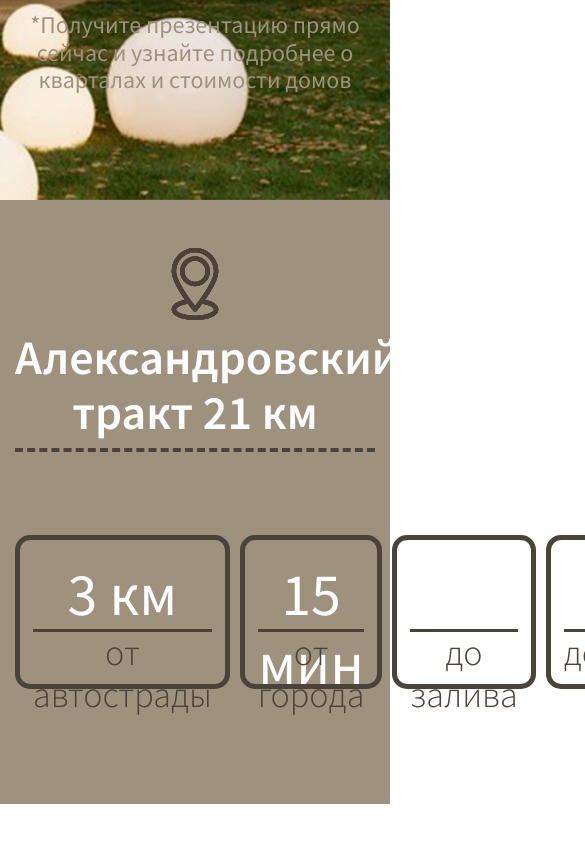
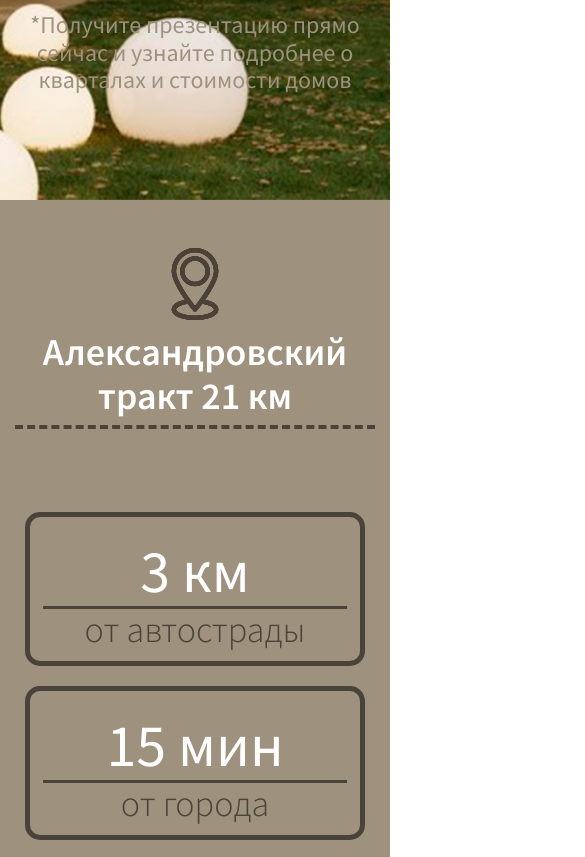
Before and after one commit to Mardvey/Organic, a website: page app/index.html in a window 390 px wide. Shown: the part 850-1707 px from the top of the page, 585 px wide, since content can reach past the window. Before the commit the page ends 1654 px from the top, so only its background shows below. Drawn offline with nearby package versions, Linux system fonts and the light colour scheme; files that its build step writes are made by us from their sources.

Commit message:
added adaptive info

```diff
--- a/app/scss/_media.scss
+++ b/app/scss/_media.scss
@@ -1,3 +1,15 @@
+@media(max-width: 1100px){
+  .info__items{
+    flex-wrap: wrap;
+    justify-content: center;
+  }
+  .info__item{
+    margin-left: 10px;
+    margin-right: 10px;
+    margin-bottom: 20px;
+  }
+
+}
 @media(max-width: 800px){
   .header__title-text {
     font-size: 40px;
@@ -5,6 +17,20 @@
   .header__btn {
     margin-top: 190px;
     font-size: 40px;
+  }
+}
+@media(max-width: 600px){
+  .info{
+    padding-bottom: 60px;
+    &__item{
+      width: 100%;
+      &-numbers{
+        max-width: none;
+      }
+    }
+  }
+  .info__title-text {
+    font-size: 38px;
   }
 }
 @media(max-width: 500px){
@@ -28,4 +54,13 @@
    .header__title{
      margin-top: 72px;
    }
+   .info__title {
+     margin-bottom: 45px;
+     &-text{
+      font-size: 30px;
+     }
+   }
+   .info{
+     padding-bottom: 30px;
+   }
 }
```
